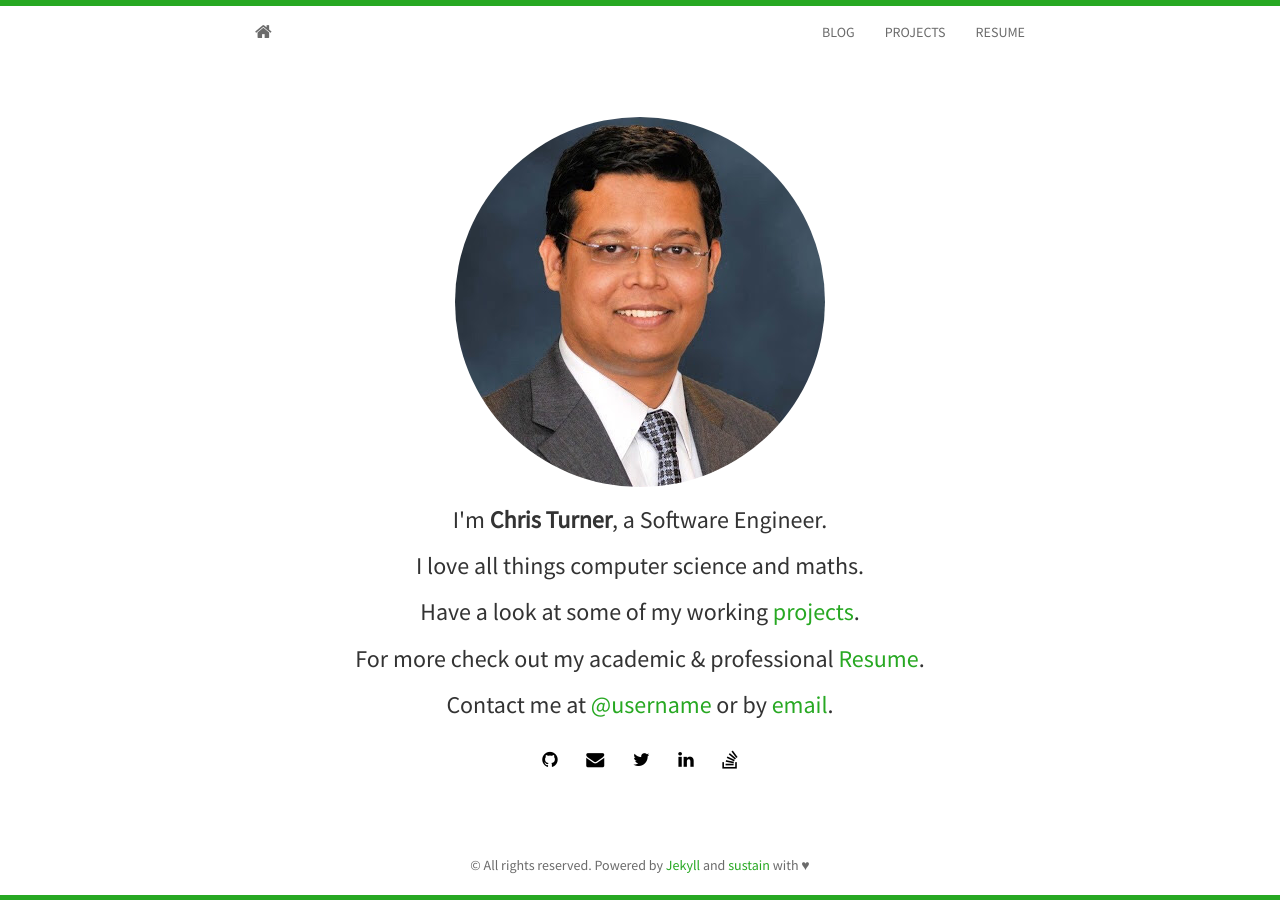
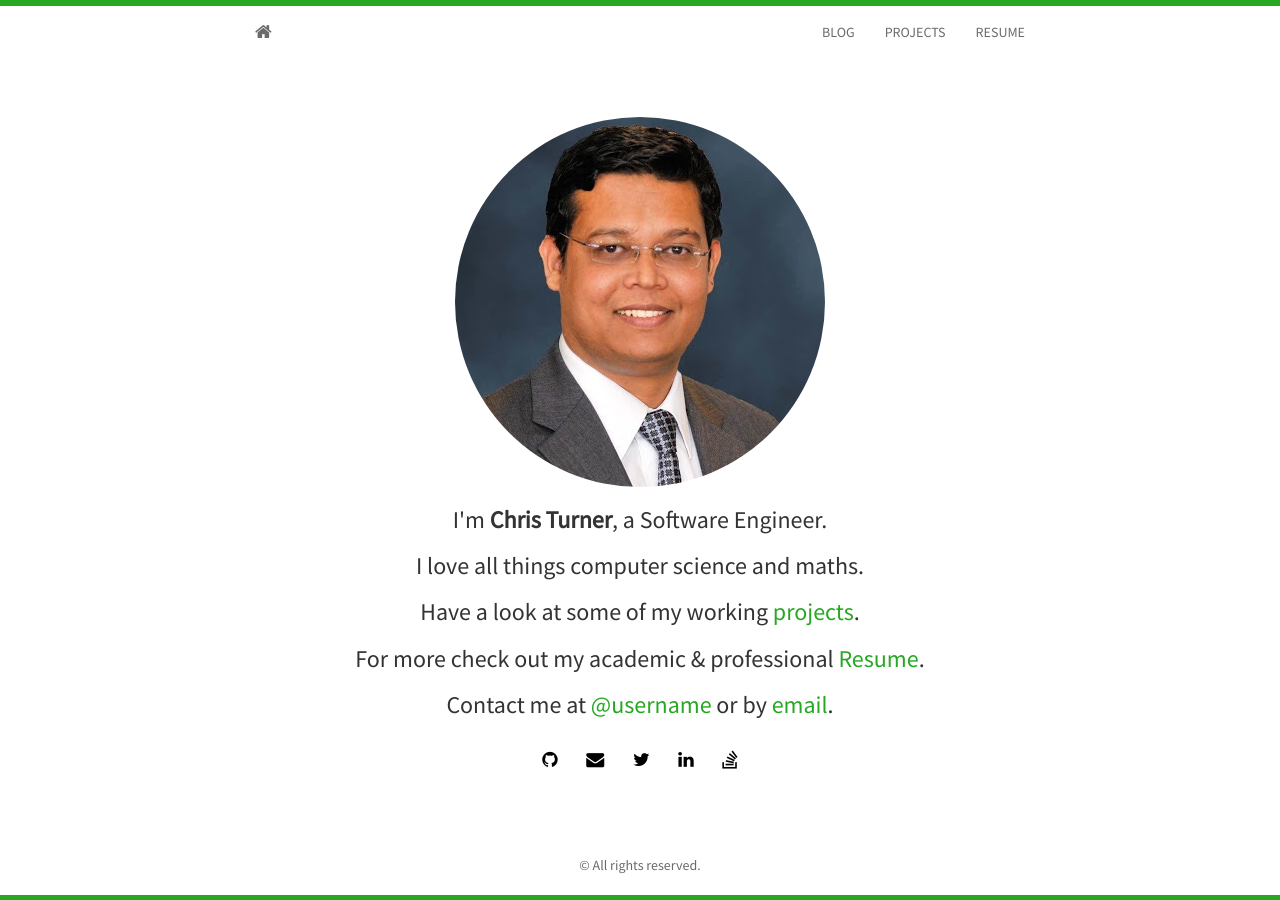
Before and after one commit to jekyllt/sustain, a Jekyll site: the page built from index.html, in a window 1280 px wide. Built offline with Jekyll 4.4.1, drawn with Linux system fonts in a browser that asks for light colours; nearby versions of some CDN libraries; the list of posts is cut into pages by our own code.

Commit message:
Removed Jekyll

```diff
--- a/_includes/footer.html
+++ b/_includes/footer.html
@@ -1,8 +1,7 @@
 <footer>
     <div id="footer">
         <div class="container">
-            <p class="text-muted">© All rights reserved. Powered by <a href="http://jekyllrb.com/">Jekyll</a> and
-            <a href="http://www.github.com/biomadeira/sustain">sustain</a> with ♥</p>
+            <p class="text-muted">© All rights reserved.</p>
         </div>
     </div>
 </footer>
```
